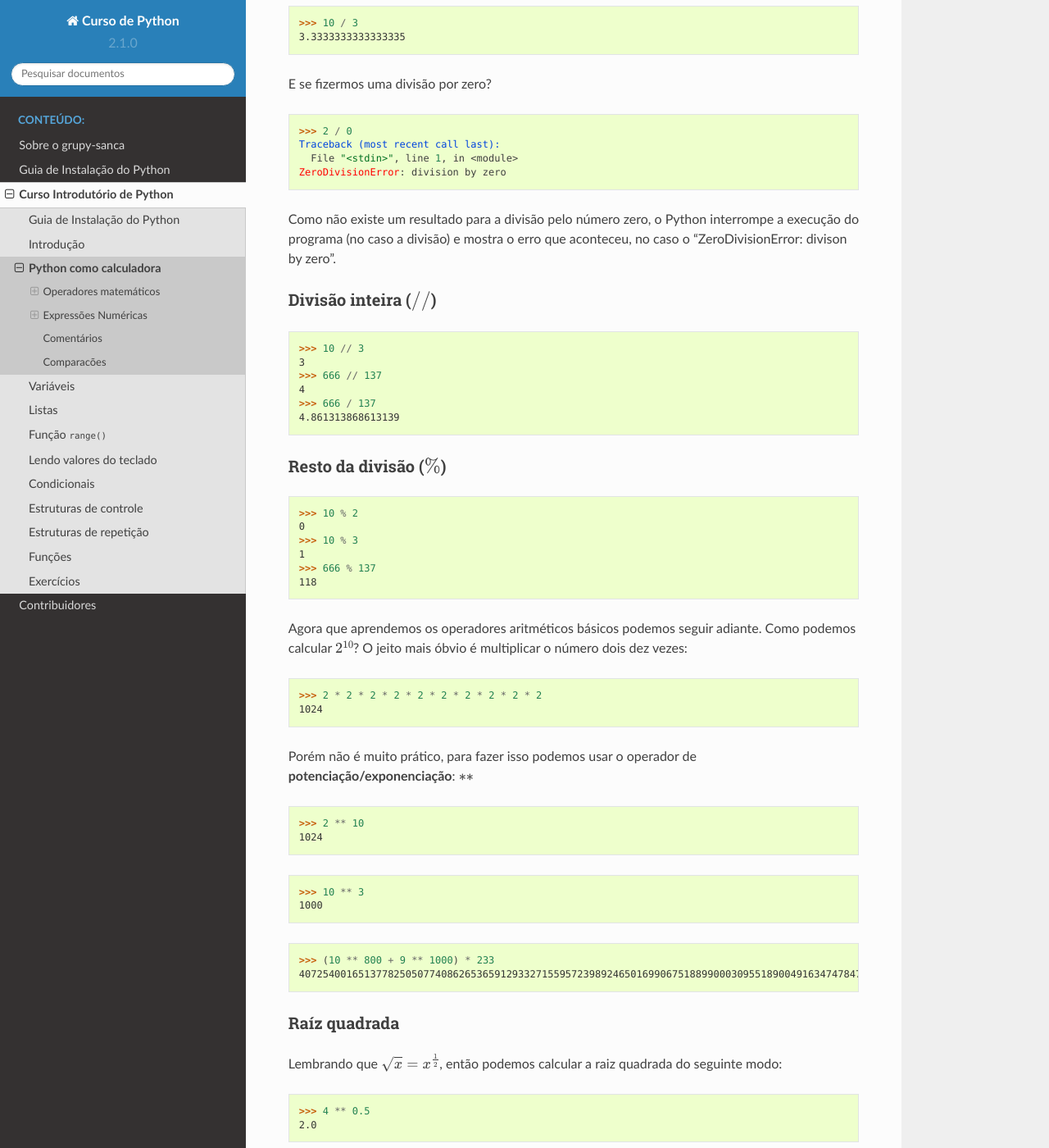
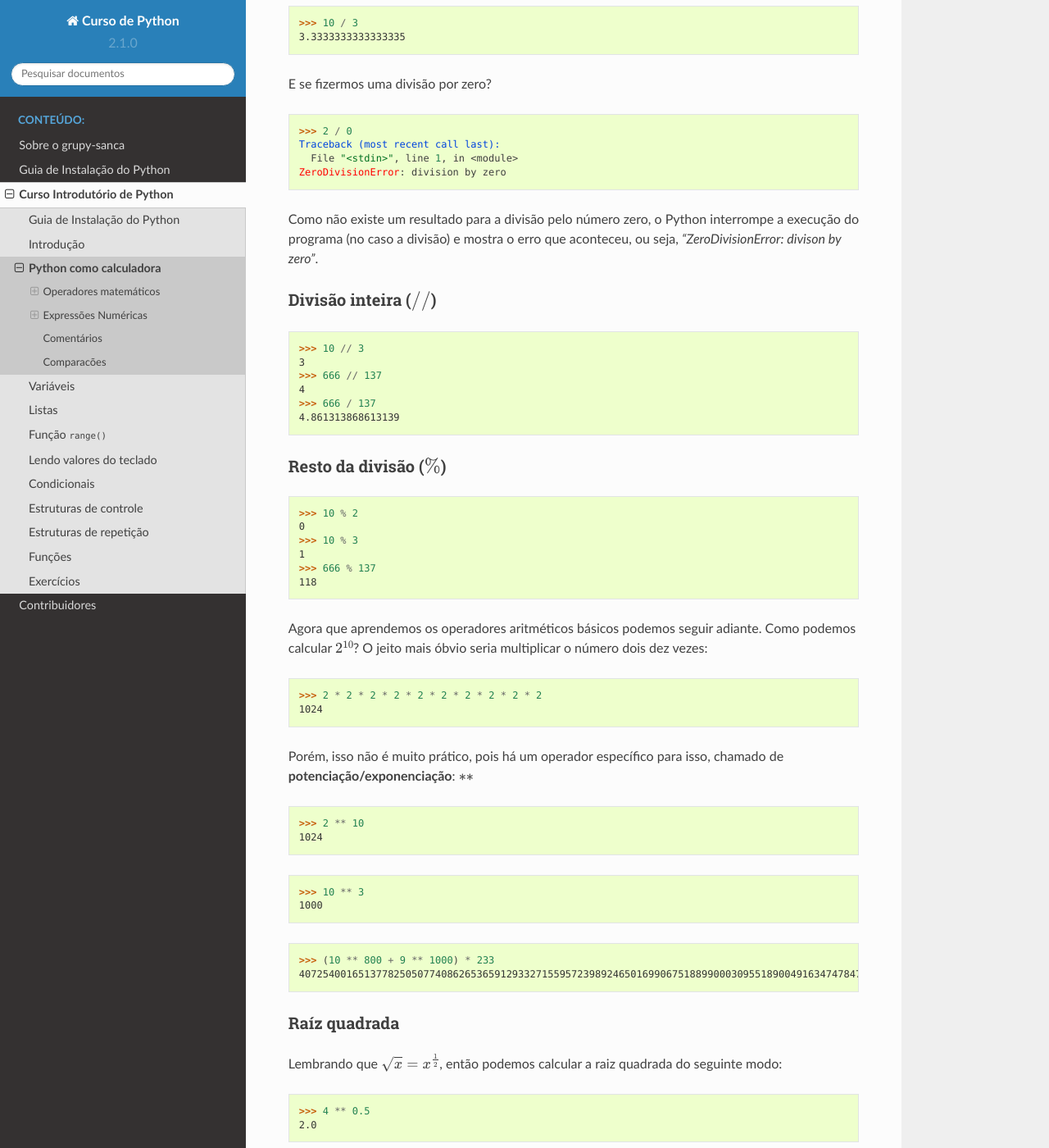
Before and after one commit to grupy-sanca/curso-python, a Sphinx documentation site: the page built from source/intro/calculadora.rst, in a window 1280 px wide and 1400 px high, scrolled down 1116 px. Shown: the whole window at 82% size. Built offline with Sphinx 7.4.7 and the Read the Docs theme 2.0.0, drawn with Linux system fonts in a browser that asks for light colours; some of the changed text lies outside the part shown.

Commit message:
Revised pt-br language

```diff
--- a/source/intro/calculadora.rst
+++ b/source/intro/calculadora.rst
@@ -76,7 +76,7 @@ E se fizermos uma divisão por zero?
 
 Como não existe um resultado para a divisão pelo número zero, o Python
 interrompe a execução do programa (no caso a divisão) e mostra o erro que
-aconteceu, no caso o "ZeroDivisionError: divison by zero".
+aconteceu, ou seja, `"ZeroDivisionError: divison by zero"`.
 
 
 Divisão inteira (:math:`//`)
@@ -106,7 +106,7 @@ Resto da divisão (:math:`\%`)
 
 
 Agora que aprendemos os operadores aritméticos básicos podemos seguir
-adiante. Como podemos calcular :math:`2^{10}`? O jeito mais óbvio é
+adiante. Como podemos calcular :math:`2^{10}`? O jeito mais óbvio seria
 multiplicar o número dois dez vezes:
 
 .. doctest::
@@ -114,8 +114,7 @@ multiplicar o número dois dez vezes:
    >>> 2 * 2 * 2 * 2 * 2 * 2 * 2 * 2 * 2 * 2
    1024
 
-Porém não é muito prático, para fazer isso podemos usar o operador de
-**potenciação/exponenciação**: :math:`**`
+Porém, isso não é muito prático, pois há um operador específico para isso, chamado de **potenciação/exponenciação**: :math:`**`
 
 .. doctest::
 
@@ -153,7 +152,7 @@ biblioteca ``math``:
    >>> math.sqrt(16)
    4.0
 
-Na primeira linha do exemplo importamos, da biblioteca padrão do python, o
+Na primeira linha do exemplo importamos, da biblioteca padrão do Python, o
 módulo ``math`` e então usamos a sua função ``sqrt`` para calcular
 :math:`\sqrt{16}`
 
@@ -222,9 +221,10 @@ Exercícios
 Comentários
 -----------
 
-Para fazer comentários no código, ou seja, caso queira escrever um texto para
-explicar algum código que não sejam executado pelo interpretador do python,
-utilize o ``#``. Exemplo:
+Caso precise explicar alguma coisa feita no código, é possível escrever um texto
+(que não será executado), que ajuda a entender ou lembrar o que foi feito.
+Esse texto é chamado de comentário, e para escrever um basta utilizar o
+caracter ``#``. Exemplo:
 
 .. doctest::
 
```
Also changed, not shown: other parts of source/intro/calculadora.rst (+3 -3 lines).
